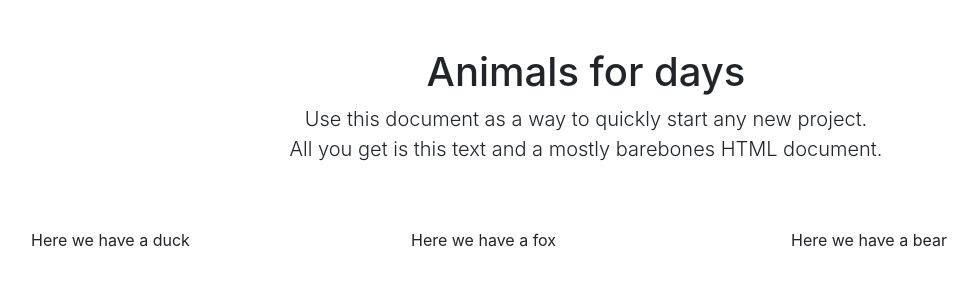
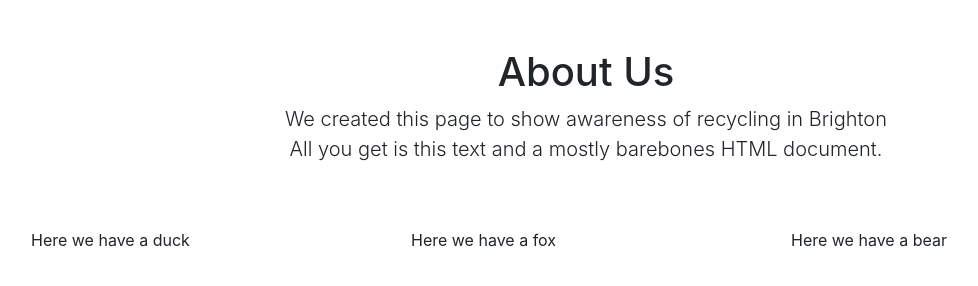
Before and after one commit to NataliaPerez7/group_project, a plain HTML site: page about-us.html in a window 1280 px wide. Shown: the whole page, without its empty margins (54-1032 px from the left). Drawn offline with nearby package versions, Linux system fonts and the light colour scheme.

Commit message:
new info

```diff
--- a/about-us.html
+++ b/about-us.html
@@ -25,8 +25,8 @@
     <main role="main" class="container">
 
       <div class="starter-template">
-        <h1>Animals for days</h1>
-        <p class="lead">Use this document as a way to quickly start any new project.<br> All you get is this text and a mostly barebones HTML document.</p>
+        <h1>About Us</h1>
+        <p class="lead">We created this page to show awareness of recycling in Brighton<br> All you get is this text and a mostly barebones HTML document.</p>
       </div>
 
 
```
